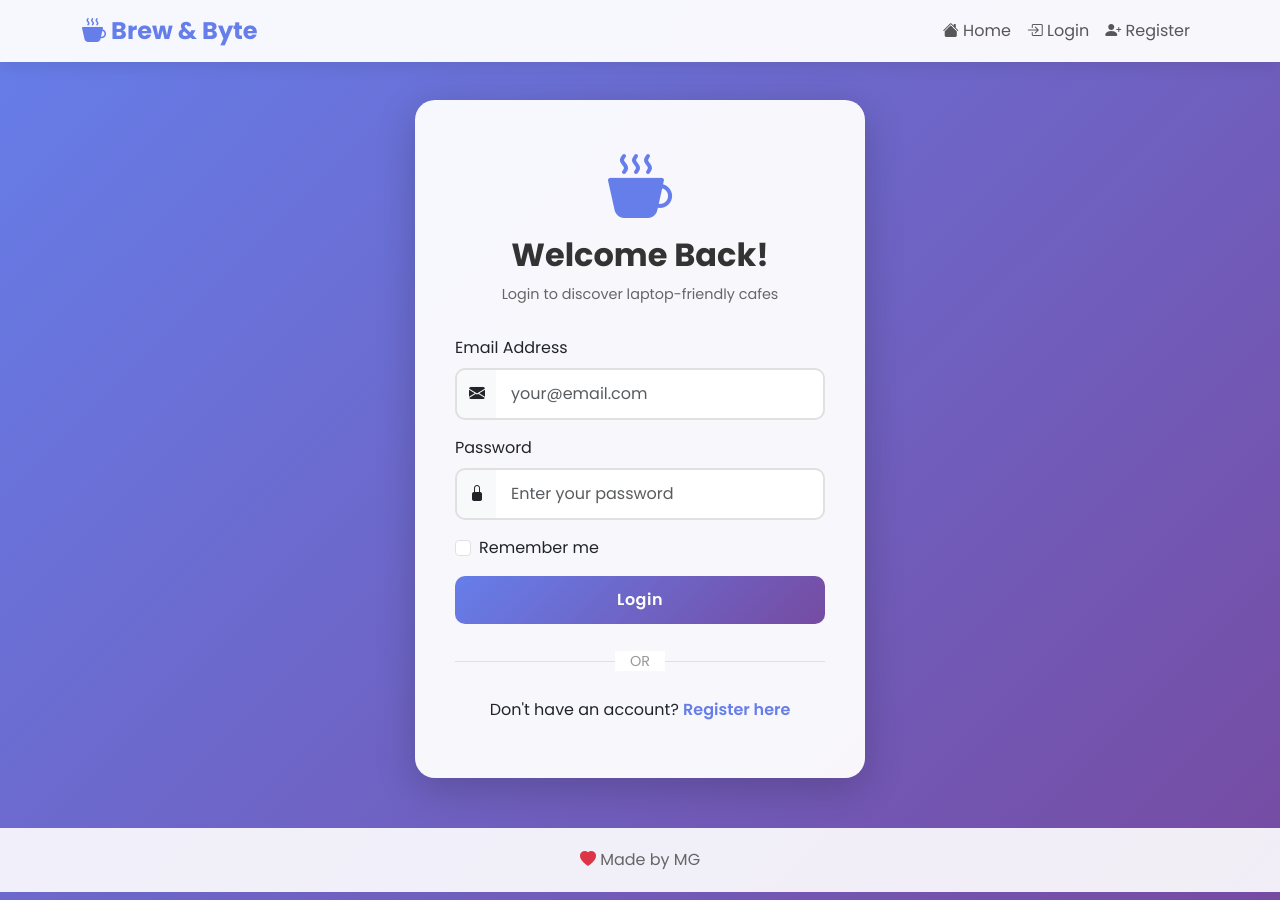
After one commit to NinerMG/Brew_and_Byte, a Flask app: page /login in a window 1280 px wide. The commit adds this page. Run offline with Flask 3, Linux system fonts and the light colour scheme.

Commit message:
add login, logout, user handling

```diff
--- a/main.py
+++ b/main.py
@@ -1,13 +1,12 @@
-from flask import Flask, render_template, request,jsonify, url_for, redirect
+from flask import Flask, render_template, request,jsonify, url_for, redirect, flash
 from sqlalchemy.orm import DeclarativeBase, Mapped, mapped_column
 from flask_sqlalchemy import SQLAlchemy
 from sqlalchemy import Integer, String, Boolean
 from flask_wtf import FlaskForm
-from wtforms import StringField, SelectField, BooleanField, SubmitField
-from wtforms.validators import DataRequired, URL
+from wtforms import StringField, SelectField, BooleanField, SubmitField, PasswordField, Form
+from wtforms.validators import DataRequired, URL, Email, Length, EqualTo
 from werkzeug.security import generate_password_hash, check_password_hash
-from flask_login import UserMixin
-
+from flask_login import LoginManager, login_user, logout_user, login_required, current_user, UserMixin
 
 """
 O projekcie:
@@ -28,6 +27,14 @@ Technologie: Flask, SQLAlchemy, Bootstrap 5, WTForms
 app = Flask(__name__)
 app.config['SECRET_KEY'] = 'your-secret-key-here-change-in-productio'
 
+
+#Flask-Login
+login_manager = LoginManager()
+login_manager.init_app(app)
+login_manager.login_view = 'login'
+login_manager.login_message = "Musisz być zalogowany, aby uzyskać dostęp do tej strony."
+login_manager.login_message_category = 'info'
+
 # create database
 class Base(DeclarativeBase):
     pass
@@ -36,6 +43,12 @@ class Base(DeclarativeBase):
 app.config['SQLALCHEMY_DATABASE_URI'] = 'sqlite:///cafes.db'
 db = SQLAlchemy(model_class=Base)
 db.init_app(app)
+
+class User(UserMixin, db.Model):
+    id: Mapped[int] = mapped_column(Integer, primary_key=True)
+    email: Mapped[str] = mapped_column(String(100), unique=True, nullable=False)
+    password: Mapped[str] = mapped_column(String(200), nullable=False)
+    name: Mapped[str] = mapped_column(String(100), nullable=False)
 
 class Cafe(db.Model):
     id: Mapped[int] = mapped_column(Integer, primary_key=True)
@@ -49,6 +62,10 @@ class Cafe(db.Model):
     has_sockets: Mapped[bool] = mapped_column(Boolean, nullable=False)
     can_take_calls: Mapped[bool] = mapped_column(Boolean, nullable=False)
     coffee_price: Mapped[str] = mapped_column(String(250), nullable=True)
+
+@login_manager.user_loader
+def load_user(user_id):
+    return db.session.get(User, user_id)
 
 class CafeForm(FlaskForm):
     name = SubmitField('Cafe Name', validators=[DataRequired()])
@@ -66,8 +83,58 @@ class CafeForm(FlaskForm):
     can_take_calls = BooleanField('Can Take Calls', default=False)
     submit = SubmitField('Add Cafe')
 
+class LoginForm(FlaskForm):
+    email = StringField('Email', validators=[DataRequired(), Email()])
+    password = PasswordField('Password', validators=[DataRequired()])
+    remember = BooleanField('Remember Me')
+    submit = SubmitField('Login')
+
+class RegisterForm(FlaskForm):
+    name = StringField('Name', validators=[DataRequired()])
+    email = StringField('Email', validators=[DataRequired(), Email()])
+    password = PasswordField('Password', validators=[
+        DataRequired(),
+        Length(min=8, message='Hasło musi mieć minimum 8 znaków')
+    ])
+    confirm_password = PasswordField('Potwierdź hasło', validators=[
+        DataRequired(),
+        EqualTo('password', message='Hasła muszą być identyczne')
+    ])
+    submit = SubmitField('Zarejestruj się')
+
 with app.app_context():
     db.create_all()
+
+@app.route('/register', methods=['GET', 'POST'])
+def register():
+    if current_user.is_authenticated:
+        return redirect(url_for('home'))
+
+    form = RegisterForm()
+    if form.validate_on_submit():
+        exsisitng_user = db.session.query(User).filter_by(email=form.email.data).first()
+        if exsisitng_user:
+            flash('Ten adres email jest już zarejestrowany. Użyj innego')
+            return redirect(url_for('register'))
+
+        hashed_password = generate_password_hash(
+            form.password.data,
+            method='pbkdf2:sha256',
+            salt_length=8,
+        )
+        new_user = User(
+            email=form.email.data,
+            password=hashed_password,
+            name=form.name.data
+        )
+
+        db.session.add(new_user)
+        db.session.commit()
+
+        login_user(new_user)
+        flash(f"Witaj {new_user.name}! Twoje konto zostało utworzone", 'success')
+        return redirect(url_for('home'))
+    return render_template('register.html', form=form)
 
 @app.route("/")
 def home():
@@ -105,6 +172,32 @@ def delete_cafe(cafe_id):
     return redirect(url_for('home'))
 
 
+@app.route('/login', methods=['GET', 'POST'])
+def login():
+    if current_user.is_authenticated:
+        return redirect(url_for('home'))
+    form = LoginForm()
+    if form.validate_on_submit():
+        user = db.session.query(User).filter_by(email=form.email.data).first()
+
+        if user and check_password_hash(user.password, form.password.data):
+            login_user(user, remember=form.remember.data)
+            flash(f'Witaj ponownie, {user.name}!', 'success')
+            return redirect(url_for('home'))
+        else:
+            flash('Nieprawidłowy email, lub hasło. Spróbuj ponownie', 'danger')
+
+
+    return render_template('login.html', form=form)
+
+
+@app.route('/logout')
+@login_required
+def logout():
+    logout_user()
+    flash('Zostałeś wylogowany', 'info')
+    return redirect(url_for('home'))
+
 
 if __name__ == '__main__':
     app.run(debug=True)
--- a/templates/base.html
+++ b/templates/base.html
@@ -83,11 +83,34 @@
                             <i class="bi bi-house-fill"></i> Home
                         </a>
                     </li>
+                    {% if current_user is defined and current_user.is_authenticated %}
                     <li class="nav-item">
                         <a class="nav-link" href="{{ url_for('add_cafe') }}">
                             <i class="bi bi-plus-circle-fill"></i> Add Cafe
                         </a>
                     </li>
+                    <li class="nav-item">
+                        <a class="nav-link" href="#">
+                            <i class="bi bi-person-circle"></i> {{ current_user.name }}
+                        </a>
+                    </li>
+                    <li class="nav-item">
+                        <a class="nav-link" href="{{ url_for('logout') }}">
+                            <i class="bi bi-box-arrow-right"></i> Logout
+                        </a>
+                    </li>
+                    {% else %}
+                    <li class="nav-item">
+                        <a class="nav-link" href="{{ url_for('login') }}">
+                            <i class="bi bi-box-arrow-in-right"></i> Login
+                        </a>
+                    </li>
+                    <li class="nav-item">
+                        <a class="nav-link" href="{{ url_for('register') }}">
+                            <i class="bi bi-person-plus-fill"></i> Register
+                        </a>
+                    </li>
+                    {% endif %}
                 </ul>
             </div>
         </div>
--- /dev/null
+++ b/templates/login.html
@@ -0,0 +1,202 @@
+{% extends "base.html" %}
+
+{% block title %}Login - Brew & Byte{% endblock %}
+
+{% block extra_css %}
+<style>
+    .login-container {
+        max-width: 450px;
+        margin: 50px auto;
+    }
+
+    .login-card {
+        background: rgba(255, 255, 255, 0.95);
+        border-radius: 20px;
+        padding: 40px;
+        box-shadow: 0 10px 40px rgba(0, 0, 0, 0.2);
+    }
+
+    .login-header {
+        text-align: center;
+        margin-bottom: 30px;
+    }
+
+    .login-header i {
+        font-size: 4rem;
+        color: #667eea;
+        margin-bottom: 15px;
+    }
+
+    .login-header h2 {
+        color: #333;
+        font-weight: 700;
+        margin-bottom: 10px;
+    }
+
+    .login-header p {
+        color: #666;
+        font-size: 0.9rem;
+    }
+
+    .form-control {
+        padding: 12px 15px;
+        border-radius: 10px;
+        border: 2px solid #e0e0e0;
+        transition: all 0.3s;
+    }
+
+    .form-control:focus {
+        border-color: #667eea;
+        box-shadow: 0 0 0 0.2rem rgba(102, 126, 234, 0.25);
+    }
+
+    .input-group-text {
+        background: #f8f9fa;
+        border: 2px solid #e0e0e0;
+        border-right: none;
+        border-radius: 10px 0 0 10px;
+    }
+
+    .input-group .form-control {
+        border-left: none;
+        border-radius: 0 10px 10px 0;
+    }
+
+    .btn-login {
+        background: linear-gradient(135deg, #667eea 0%, #764ba2 100%);
+        border: none;
+        padding: 12px;
+        border-radius: 10px;
+        font-weight: 600;
+        letter-spacing: 0.5px;
+        transition: transform 0.2s;
+    }
+
+    .btn-login:hover {
+        transform: translateY(-2px);
+        box-shadow: 0 5px 20px rgba(102, 126, 234, 0.4);
+    }
+
+    .divider {
+        text-align: center;
+        margin: 25px 0;
+        position: relative;
+    }
+
+    .divider::before {
+        content: '';
+        position: absolute;
+        top: 50%;
+        left: 0;
+        right: 0;
+        height: 1px;
+        background: #e0e0e0;
+    }
+
+    .divider span {
+        background: white;
+        padding: 0 15px;
+        position: relative;
+        color: #999;
+        font-size: 0.9rem;
+    }
+
+    .register-link {
+        text-align: center;
+        margin-top: 20px;
+    }
+
+    .register-link a {
+        color: #667eea;
+        text-decoration: none;
+        font-weight: 600;
+    }
+
+    .register-link a:hover {
+        text-decoration: underline;
+    }
+</style>
+{% endblock %}
+
+{% block content %}
+<div class="container">
+    <div class="login-container">
+        <div class="login-card">
+            <div class="login-header">
+                <i class="bi bi-cup-hot-fill"></i>
+                <h2>Welcome Back!</h2>
+                <p>Login to discover laptop-friendly cafes</p>
+            </div>
+
+            {% if form %}
+            <form method="POST" action="{{ url_for('login') }}">
+                {{ form.hidden_tag() }}
+
+                <!-- Email Field -->
+                <div class="mb-3">
+                    <label for="email" class="form-label">Email Address</label>
+                    <div class="input-group">
+                        <span class="input-group-text">
+                            <i class="bi bi-envelope-fill"></i>
+                        </span>
+                        {{ form.email(class="form-control", placeholder="your@email.com", id="email") }}
+                    </div>
+                    {% if form.email.errors %}
+                        <div class="text-danger small mt-1">
+                            {% for error in form.email.errors %}
+                                <span>{{ error }}</span>
+                            {% endfor %}
+                        </div>
+                    {% endif %}
+                </div>
+
+                <!-- Password Field -->
+                <div class="mb-3">
+                    <label for="password" class="form-label">Password</label>
+                    <div class="input-group">
+                        <span class="input-group-text">
+                            <i class="bi bi-lock-fill"></i>
+                        </span>
+                        {{ form.password(class="form-control", placeholder="Enter your password", id="password") }}
+                    </div>
+                    {% if form.password.errors %}
+                        <div class="text-danger small mt-1">
+                            {% for error in form.password.errors %}
+                                <span>{{ error }}</span>
+                            {% endfor %}
+                        </div>
+                    {% endif %}
+                </div>
+
+                <!-- Remember Me Checkbox -->
+                <div class="mb-3 form-check">
+                    {{ form.remember(class="form-check-input", id="remember") }}
+                    <label class="form-check-label" for="remember">
+                        Remember me
+                    </label>
+                </div>
+
+                <!-- Submit Button -->
+                <div class="d-grid">
+                    {{ form.submit(class="btn btn-primary btn-login") }}
+                </div>
+            </form>
+            {% else %}
+            <!-- TYMCZASOWA WERSJA - Zastąp pełną implementacją -->
+            <div class="alert alert-info">
+                <h5><i class="bi bi-info-circle"></i> Funkcja logowania nie jest jeszcze zaimplementowana</h5>
+                <p class="mb-0">Zobacz plik <code>IMPLEMENTATION_STEPS.py</code> aby zaimplementować pełną funkcjonalność logowania.</p>
+            </div>
+            {% endif %}
+
+            <div class="divider">
+                <span>OR</span>
+            </div>
+
+            <div class="register-link">
+                <p>Don't have an account? <a href="{{ url_for('register') }}">Register here</a></p>
+            </div>
+        </div>
+    </div>
+</div>
+{% endblock %}
```
Also changed, not shown: requirements.txt (added, +8 -0 lines), templates/index.html (+25 -0 lines), templates/register.html (added, +261 -0 lines), instance/cafes.db.
